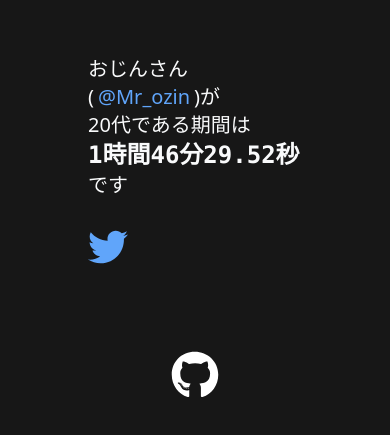
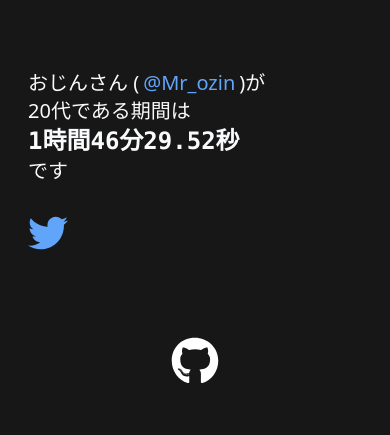
Before and after one commit to ryokryok/is_30_mr_ozin, a Next.js app: page / in a window 390 px wide. Shown: the part 175-610 px from the top of the page. Built offline with nearby package versions, Linux system fonts and the light colour scheme.

Commit message:
fix padding

```diff
--- a/pages/index.tsx
+++ b/pages/index.tsx
@@ -28,7 +28,7 @@ const Home: NextPage = () => {
         <meta name="twitter:creator" content="@Mr_ozin" />
       </Head>
 
-      <main className="flex flex-col items-center justify-center w-full flex-1 px-20">
+      <main className="flex flex-col items-center justify-center w-full flex-1 px-5 mb:px-10 lg:px-20">
         <CountDownTimer birthDayDate={thirtiesBirthDay} />
         <Links />
       </main>
```
